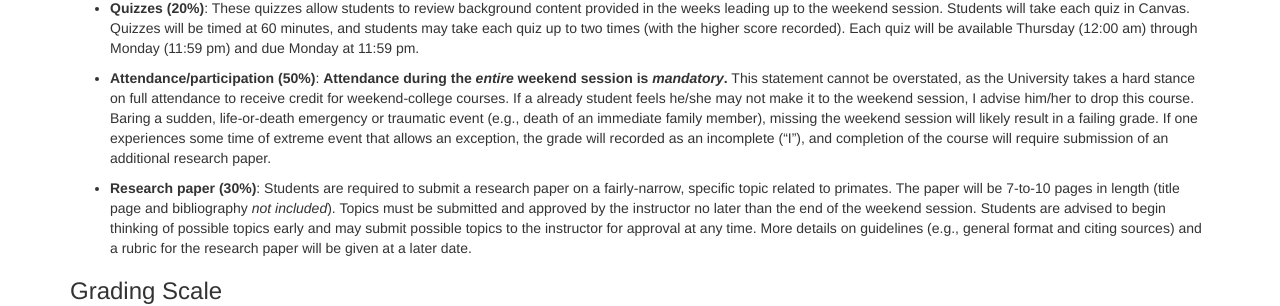
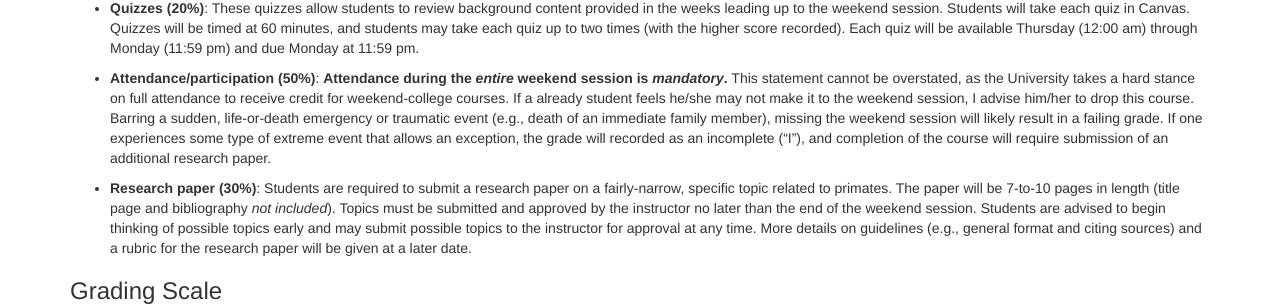
Before and after one commit to bateyt/anth350eou-primatepops, a Jekyll site: the page built from syllabus.md, in a window 1280 px wide and 900 px high, scrolled down 927 px. Shown: the part 190-496 px from the top of the window. Built offline with Jekyll 4.4.1, drawn with Linux system fonts in a browser that asks for light colours; nearby versions of some CDN libraries; library files that are not in the unit come from our copies.

Commit message:
Update syllabus

```diff
--- a/syllabus.md
+++ b/syllabus.md
@@ -50,7 +50,7 @@ Requirements for this course include 3--4 quizzes, mandatory attendance/particip
 
 - **Quizzes (20%)**:  These quizzes allow students to review background content provided in the weeks leading up to the weekend session. Students will take each quiz in Canvas. Quizzes will be timed at 60 minutes, and students may take each quiz up to two times (with the higher score recorded). Each quiz will be available Thursday (12:00 am) through Monday (11:59 pm) and due Monday at 11:59 pm.
 
-- **Attendance/participation (50%)**:  __Attendance during the *entire* weekend session is *mandatory*.__ This statement cannot be overstated, as the University takes a hard stance on full attendance to receive credit for weekend-college courses. If a already student feels he/she may not make it to the weekend session, I advise him/her to drop this course. Baring a sudden, life-or-death emergency or traumatic event (e.g., death of an immediate family member), missing the weekend session will likely result in a failing grade. If one experiences some time of extreme event that allows an exception, the grade will recorded as an incomplete ("I"), and completion of the course will require submission of an additional research paper.
+- **Attendance/participation (50%)**:  __Attendance during the *entire* weekend session is *mandatory*.__ This statement cannot be overstated, as the University takes a hard stance on full attendance to receive credit for weekend-college courses. If a already student feels he/she may not make it to the weekend session, I advise him/her to drop this course. Barring a sudden, life-or-death emergency or traumatic event (e.g., death of an immediate family member), missing the weekend session will likely result in a failing grade. If one experiences some type of extreme event that allows an exception, the grade will recorded as an incomplete ("I"), and completion of the course will require submission of an additional research paper.
 
 - **Research paper (30%)**:  Students are required to submit a research paper on a fairly-narrow, specific topic related to primates. The paper will be 7-to-10 pages in length (title page and bibliography _not included_). Topics must be submitted and approved by the instructor no later than the end of the weekend session. Students are advised to begin thinking of possible topics early and may submit possible topics to the instructor for approval at any time. More details on guidelines (e.g., general format and citing sources) and a rubric for the research paper will be given at a later date.
 
```
